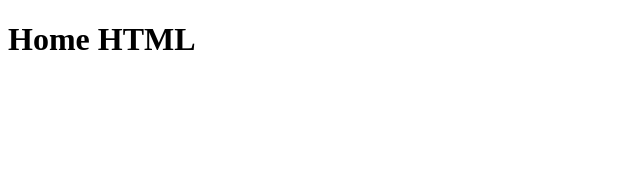
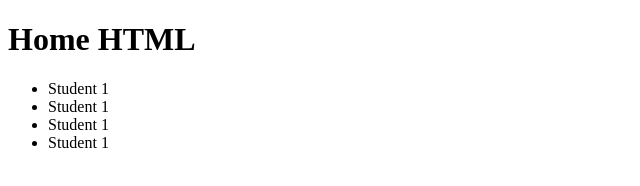
Before and after one commit to SaiTejaLamkam/dem-git, a plain HTML site: page home.html in a window 1280 px wide. Shown: the whole page, without its empty margins (0-640 px from the left). Drawn offline with Linux system fonts and the light colour scheme.

Commit message:
added list to home

```diff
--- a/home.html
+++ b/home.html
@@ -8,5 +8,11 @@
 </head>
 <body>
     <h1>Home HTML</h1>
+    <ul>
+        <li>Student 1</li>
+        <li>Student 1</li>
+        <li>Student 1</li>
+        <li>Student 1</li>
+    </ul>
 </body>
 </html>
```
